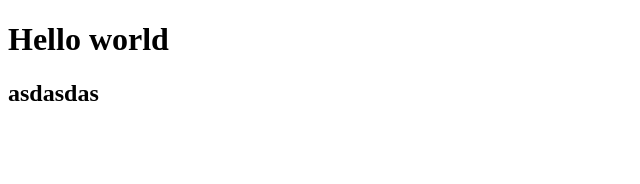
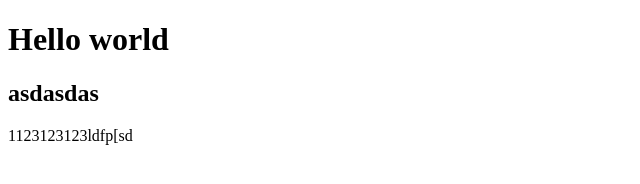
Before and after one commit to davdff/project_1, a plain HTML site: page index.html in a window 1280 px wide. Shown: the whole page, without its empty margins (0-640 px from the left). Drawn offline with Linux system fonts and the light colour scheme.

Commit message:
index.html mod

```diff
--- a/index.html
+++ b/index.html
@@ -9,5 +9,6 @@
   <body>
     <h1>Hello world</h1>
     <h2>asdasdas</h2>
+    <p>1123123123ldfp[sd</p>
   </body>
 </html>
```
